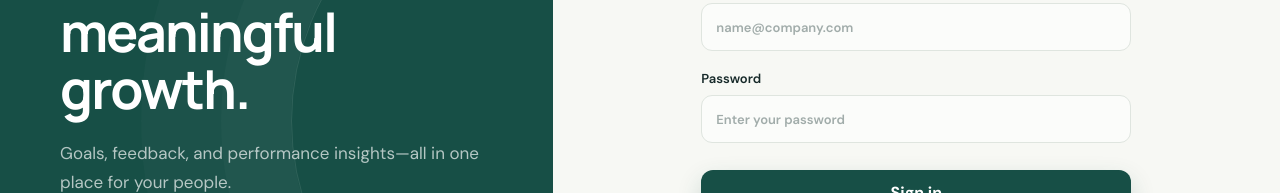
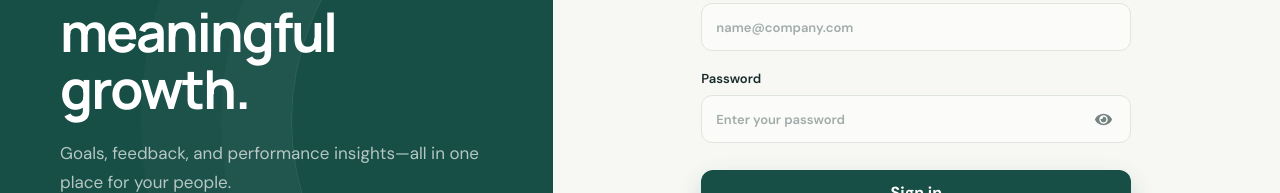
Before and after one commit to Satheesan-R/360-performance-platform, a Next.js app in the folder frontend/: page /auth/login in a window 1280 px wide. Shown: the part 362-555 px from the top of the page. Built offline with nearby package versions, Linux system fonts and the light colour scheme; no server answers.

Commit message:
Update the lucide-react package

```diff
--- a/frontend/src/app/auth/login/page.js
+++ b/frontend/src/app/auth/login/page.js
@@ -6,6 +6,8 @@ import Brand from '@/components/Brand';
 import FormField from '@/components/FormField';
 import { apiRequest } from '@/lib/api';
 import { dashboardFor, saveSession } from '@/lib/auth';
+import { FaEye, FaEyeSlash } from 'react-icons/fa';
+
 
 const formFields = [
   {
@@ -15,18 +17,12 @@ const formFields = [
     placeholder: 'name@company.com',
     autoComplete: 'email',
   },
-  {
-    label: 'Password',
-    name: 'password',
-    type: 'password',
-    placeholder: 'Enter your password',
-    autoComplete: 'current-password',
-  },
 ];
 
 export default function LoginPage() {
   const router = useRouter();
   const [form, setForm] = useState({ email: '', password: '' });
+  const [showPassword, setShowPassword] = useState(false);
   const [error, setError] = useState('');
   const [loading, setLoading] = useState(false);
 
@@ -85,6 +81,29 @@ export default function LoginPage() {
               required
             />
           ))}
+          <label className="field">
+            <span>Password</span>
+            <div className="field-control">
+              <input
+                name="password"
+                type={showPassword ? 'text' : 'password'}
+                value={form.password}
+                onChange={update}
+                placeholder="Enter your password"
+                autoComplete="current-password"
+                required
+              />
+              <button
+                type="button"
+                className="field-icon-button"
+                onClick={() => setShowPassword((current) => !current)}
+                aria-label={showPassword ? 'Hide password' : 'Show password'}
+                aria-pressed={showPassword}
+              >
+                {showPassword ? <FaEyeSlash /> : <FaEye />}
+              </button>
+            </div>
+          </label>
           <button className="button button-primary button-block" disabled={loading}>
             {loading ? <><span className="spinner small" />Signing in…</> : 'Sign in'}
           </button>
--- a/frontend/src/app/globals.css
+++ b/frontend/src/app/globals.css
@@ -46,8 +46,13 @@ button, a { -webkit-tap-highlight-color: transparent; }
 .text-button { display: block; margin: 17px auto 0; border: 0; color: var(--forest); background: none; cursor: pointer; font-weight: 700; }
 
 .field { display: grid; gap: 8px; color: var(--ink); font-size: 13px; font-weight: 600; }
+.field-control { position: relative; }
 .field input, .field select { width: 100%; height: 48px; padding: 0 14px; border: 1px solid var(--line); border-radius: 11px; outline: 0; color: var(--ink); background: #fbfcfa; transition: border .15s, box-shadow .15s; }
+.field-control .field-icon-button { position: absolute; top: 50%; right: 12px; display: grid; place-items: center; width: 32px; height: 32px; margin: 0; padding: 0; border: 0; border-radius: 50%; color: #748381; background: transparent; cursor: pointer; transform: translateY(-50%); }
+.field-control .field-icon-button:hover { color: var(--forest); background: rgba(23,79,70,.08); }
+.field-control .field-icon-button svg { width: 17px; height: 17px; }
 .field input:focus, .field select:focus { border-color: #5c9185; box-shadow: 0 0 0 4px rgba(71,139,124,.11); }
+.field-control input { padding-right: 52px; }
 .field input::placeholder { color: #a1acaa; }
 .field small { color: var(--muted); font-weight: 400; }
 .field .field-error { color: var(--danger); }
--- a/frontend/src/app/layout.js
+++ b/frontend/src/app/layout.js
@@ -1,7 +1,7 @@
 import './globals.css';
 
 export const metadata = {
-  title: 'PeoplePulse | Performance Platform',
+  title: 'Performance360 | Performance Platform',
   description: 'Employee performance and development platform',
 };
 
```
